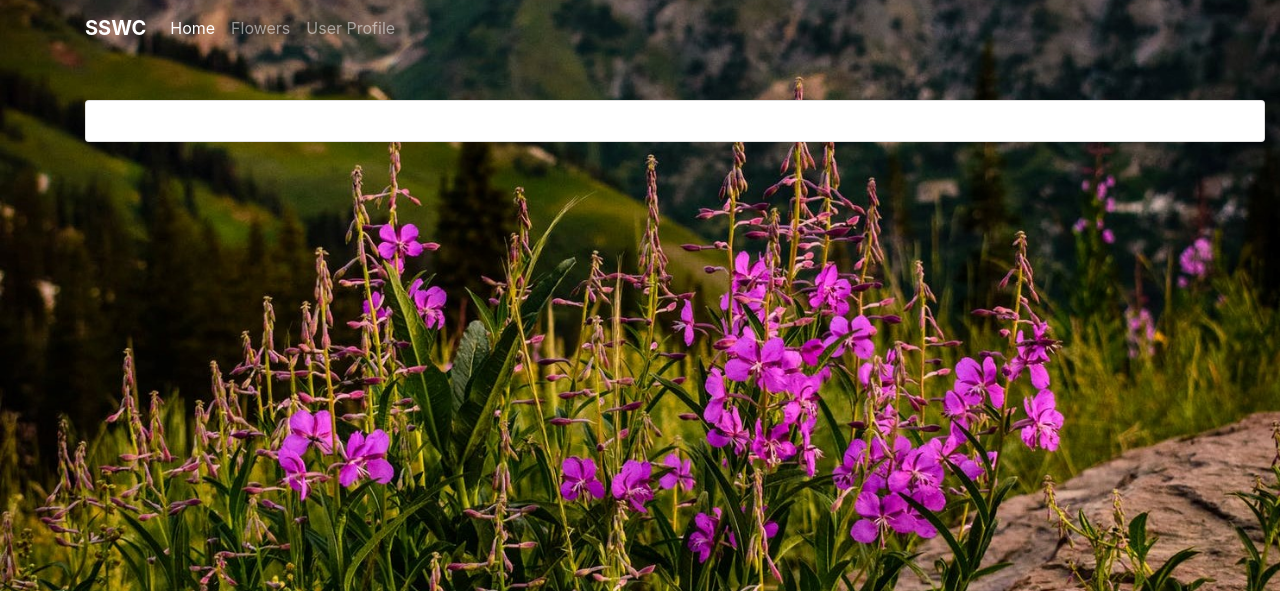
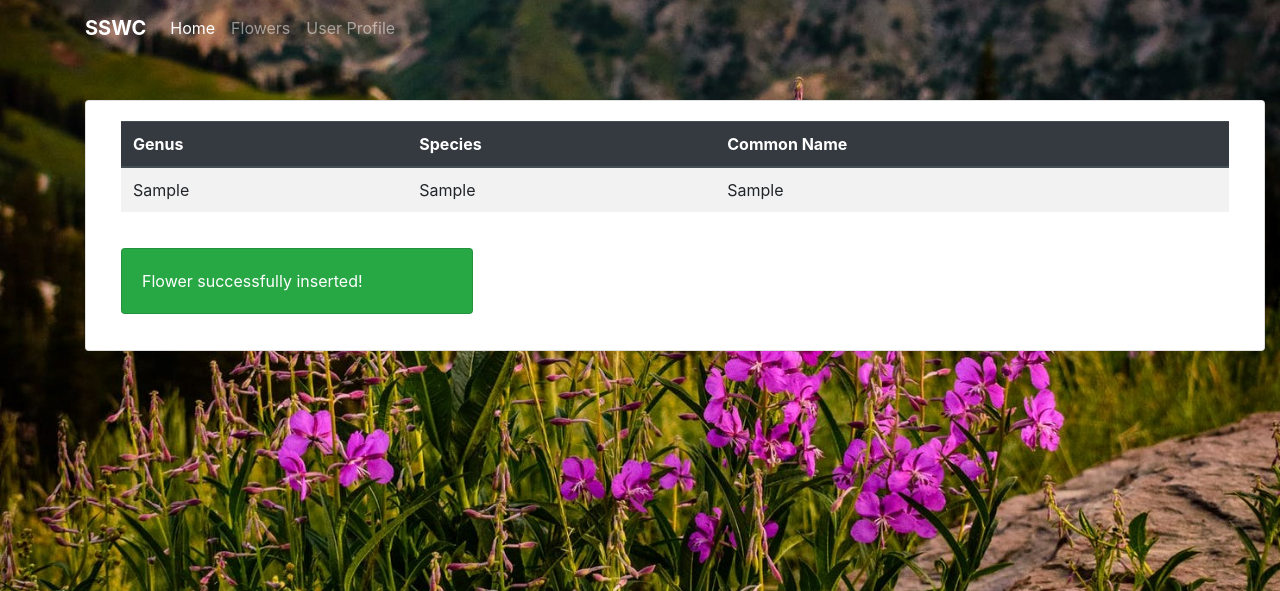
Before and after one commit to frongilloz/assign5_2, a Flask app: template templates/insert_flower.html in a window 1280 px wide. Shown: the top 591 px of the page. Run offline with Flask 2, Linux system fonts and the light colour scheme; the template is opened without the code that fills it: most values are stand-ins (such as "Sample title", 1, 10 or a date in 2020); some libraries are stand-ins or nearby versions.

Commit message:
commit 11

```diff
--- a/app.py
+++ b/app.py
@@ -42,7 +42,6 @@ def select_flower():
     # render the next template to display the data
     return render_template('flowers_display10.html', flowerMostRec=flowerMostRec)
 
-# Need an app route for update display the changes on the front end
 
 # Need an app route for insertion specification (instructions)
 @app.route('/insert_flower', methods = ['POST'])
@@ -62,15 +61,18 @@ def insert_flower():
     # create a cursor to query the database within the app route
     cursorObj = conn.cursor()
     # Run the Modification on FLOWERS table to insert
-    #cursorObj.execute("INSERT INTO FLOWERS VALUES ( \" + in_genus + " \",\" "  + in_species + ) ")
-    # save the queried tuples to the "flowerMostRec"
-    flowerMostRec = cursorObj.fetchall()
+    cursorObj.execute("INSERT INTO FLOWERS VALUES (\"" + in_genus + "\" ,\"" + in_species + "\" ,\"" + in_comname + "\")")
+    # Run the query to get the insertion values
+    cursorObj.execute(
+        "SELECT * FROM FLOWERS WHERE COMNAME = \"" + in_comname +"\"")
+    # save the queried tuple to the "query_inserted"
+    query_inserted = cursorObj.fetchall()
     # close the connection to the database
     conn.close()
 
     # render the next template to display the data
-    return render_template('insert_flower.html', flowerMostRec=flowerMostRec)
-# Need an app route for update display the changes on the front end
+    return render_template('insert_flower.html', query_inserted=query_inserted)
+
 
 # App route for the page of Flowers on the web app
 @app.route('/flowers')
--- a/templates/insert_flower.html
+++ b/templates/insert_flower.html
@@ -10,7 +10,34 @@
         <div class="card">
             <div class="card-body">
 
+                <div class="container-fluid">
+                <table class="table table-striped">
+                  <thead class="thead-dark">
+                    <tr>
+                      <th scope="col">Genus</th>
+                      <th scope="col">Species</th>
+                      <th scope="col">Common Name</th>
+                    </tr>
+                  </thead>
+                  <tbody>
+                  {% for i1, i2, i3 in query_inserted %}
+                    <tr>
+                        <td>{{ i1 }}</td>
+                        <td>{{ i2 }}</td>
+                        <td>{{ i3 }}</td>
+                    </tr>
+                  {% endfor %}
+                  </tbody>
+                </table>
+            </div>
 
+            <div style="padding-left: 15px; padding-top: 20px">
+                <div class="card text-white bg-success mb-3" style="max-width: 22rem;">
+                  <div class="card-body">
+                    <p class="card-text">Flower successfully inserted!</p>
+                  </div>
+                </div>
+                </div>
 
             </div>
         </div>
```
